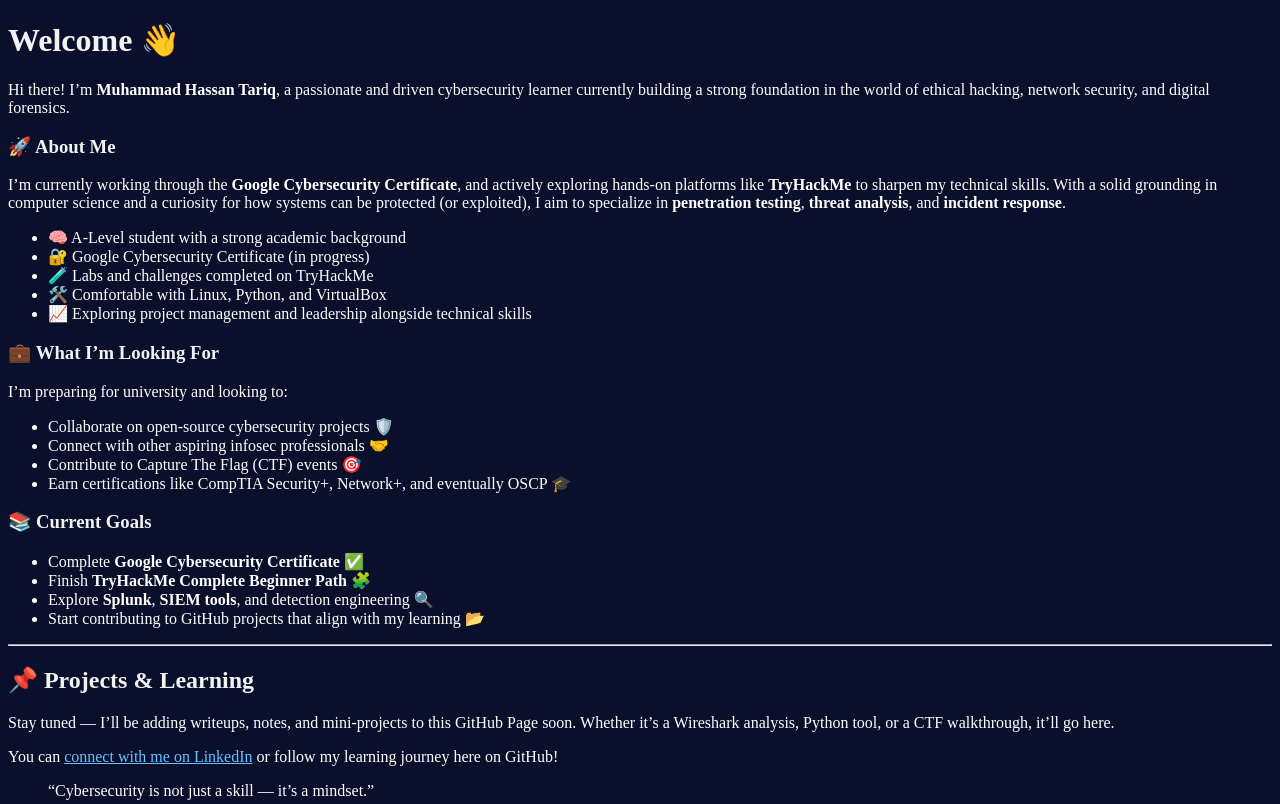
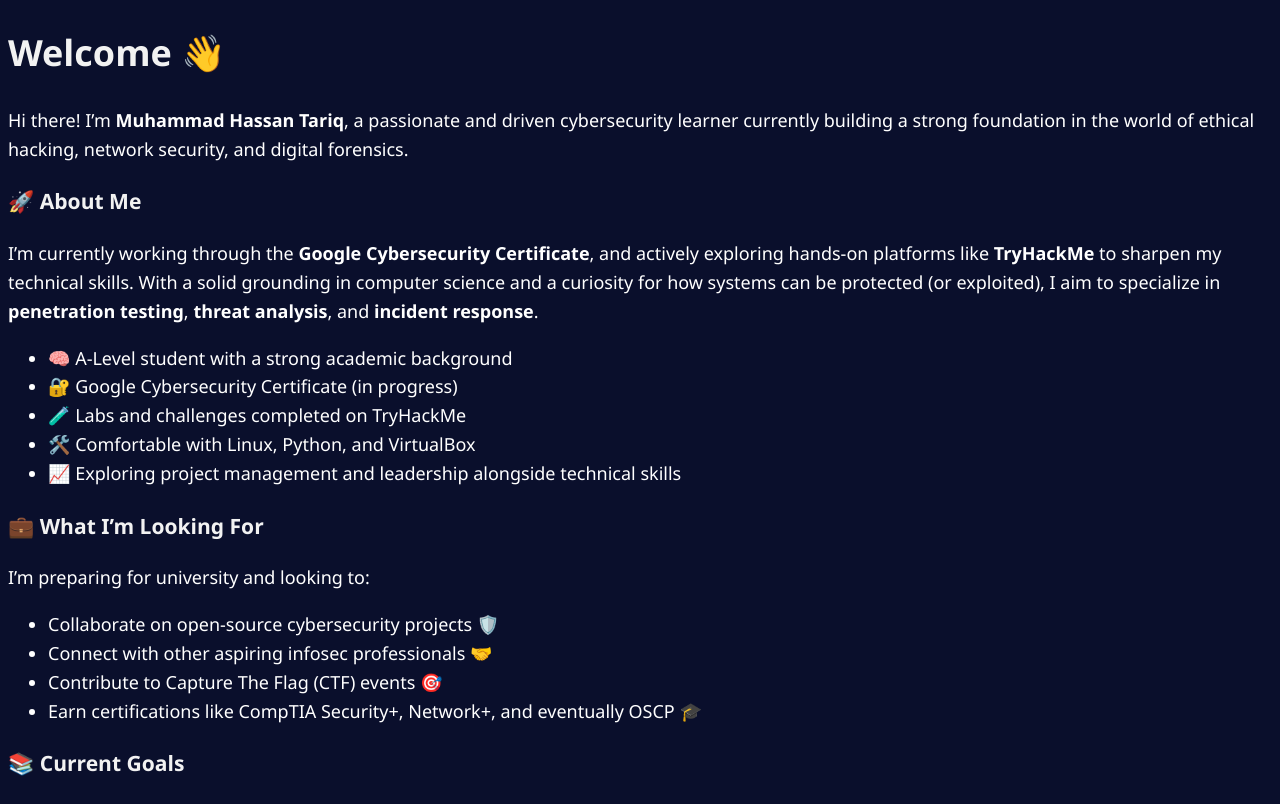
Before and after one commit to MUHassanT/MuhammadHassanTariq.github.io, a Jekyll site: the page built from index.md, in a window 1280 px wide. Shown: the top 804 px of the page. Built offline with Jekyll 4.4.1, drawn with Linux system fonts in a browser that asks for light colours; our own code applies the rules of GitHub Pages for plain Markdown files.

Commit message:
Update custom.css

```diff
--- a/assets/css/custom.css
+++ b/assets/css/custom.css
@@ -1,3 +1,12 @@
+body {
+  font-size: 18px;              /* Increased from default ~16px */
+  line-height: 1.6;             /* More breathing room between lines */
+  font-family: 'Segoe UI', 'Roboto', 'Helvetica Neue', sans-serif;
+  -webkit-font-smoothing: antialiased; /* Smoother on Mac */
+  -moz-osx-font-smoothing: grayscale;  /* Smoother on Firefox/Mac */
+  text-rendering: optimizeLegibility;  /* Sharper kerning and ligatures */
+  color: #f0f0f0;
+}
 body {
   background-color: #0a0f2c; /* deep navy */
   color: #ffffff;            /* white text */
```
